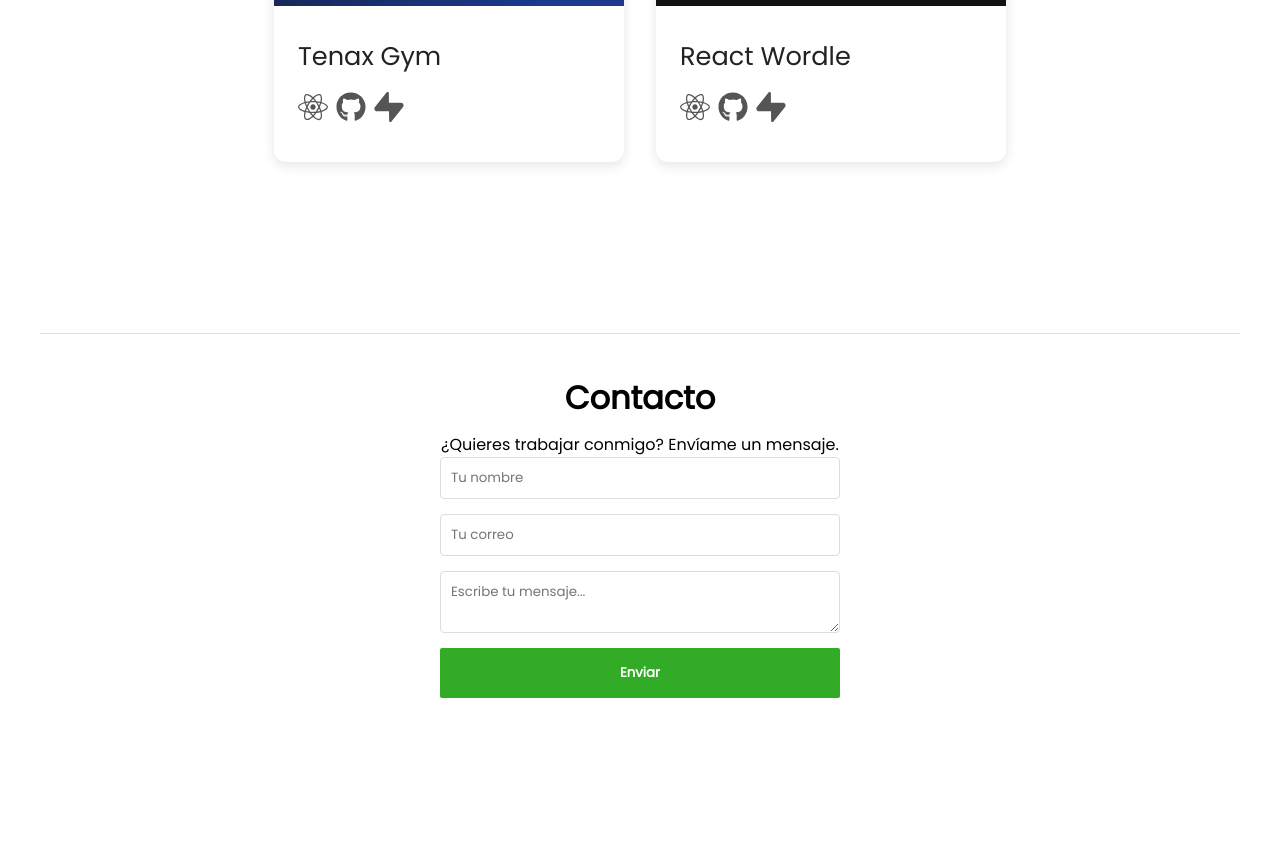
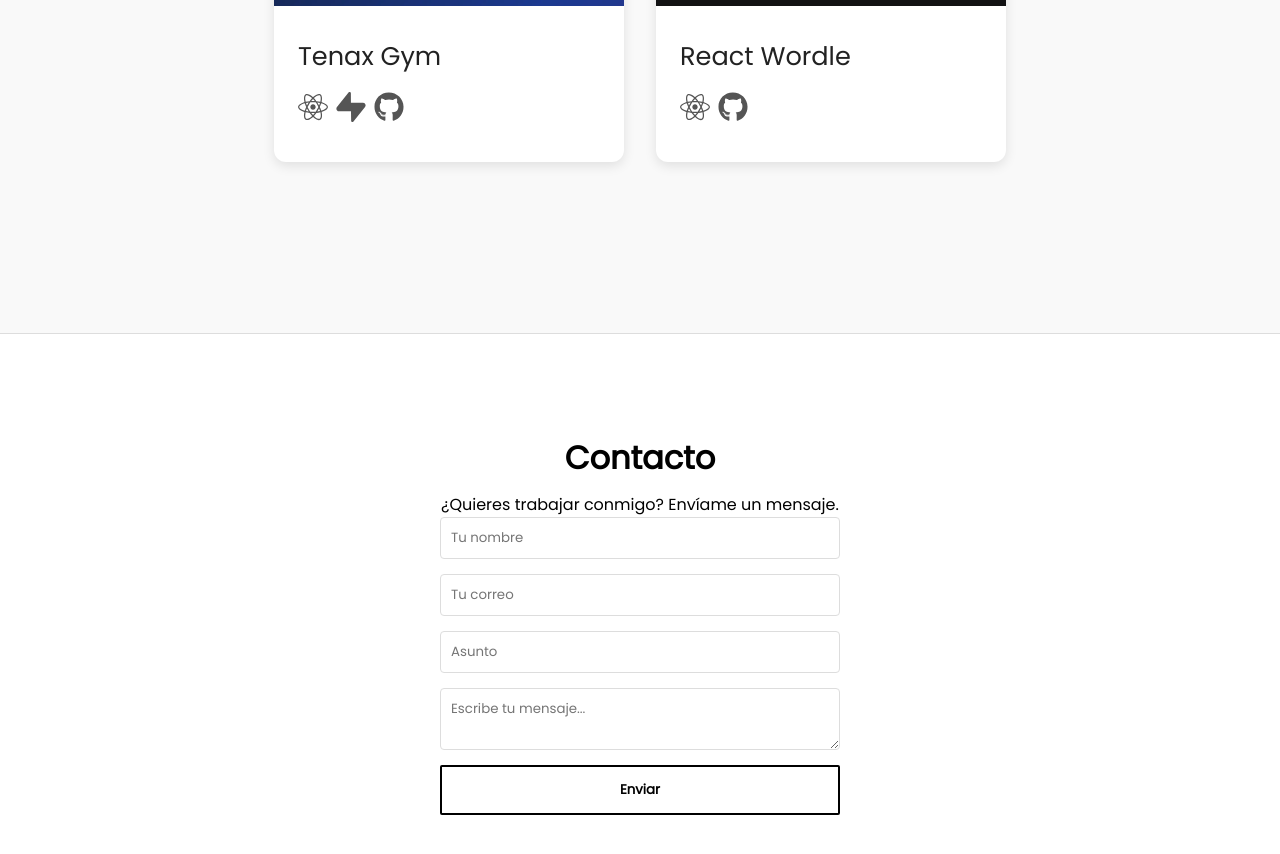
Before and after one commit to guibear0/Guillermo_Portfolio, a React (Vite) app: page / in a window 1280 px wide. Shown: the part 2476-3330 px from the top of the page. Built offline with nearby package versions, Linux system fonts and the light colour scheme.

Commit message:
ContactoEmailjs

```diff
--- a/package.json
+++ b/package.json
@@ -10,6 +10,7 @@
     "preview": "vite preview"
   },
   "dependencies": {
+    "@emailjs/browser": "^4.4.1",
     "framer-motion": "^12.23.16",
     "react": "^19.1.1",
     "react-dom": "^19.1.1",
--- a/src/comp_styles/Contacto.css
+++ b/src/comp_styles/Contacto.css
@@ -1,6 +1,10 @@
 #contacto {
   padding: 40px;
   text-align: center;
+}
+
+#contacto h2 {
+  margin-top: 60px;
 }
 
 .form-contacto {
@@ -19,14 +23,28 @@
 }
 
 .form-contacto button {
-  padding: 10px;
-  background: #32ab26;
-  border: none;
-  color: white;
-  font-weight: bold;
+  display: inline-flex;
+  align-items: center;
+  justify-content: center;
+  text-align: center;
+  vertical-align: middle;
+  transition: all .15s ease-in-out;
+  margin: 0;
+  height: 50px;
+  padding: 10px 30px;
+  border: 2px solid;
+  border-radius: 2px;
+  background-color: #ffffff52;
   cursor: pointer;
 }
 
 .form-contacto button:hover {
-  background: #28951f;
+   background-color:
+  #32ab26;
+  border-color: #32ab26;
+  color: white;
 }
+
+.form-contacto button p{
+  font-weight: bold;
+}
--- a/src/comp_styles/Header.css
+++ b/src/comp_styles/Header.css
@@ -58,7 +58,7 @@ header {
   height: 2px;
   background-color: #32ab26;
   transition: width 0.1s ease-in-out;
-  font-weight: bold;
+
 }
 
 .items:hover {
@@ -85,9 +85,7 @@ button {
   border-radius: 2px;
   background-color: #ffffff52;
   cursor: pointer;
-
 }
-
 button:hover {
   background-color:
   #32ab26;
--- a/src/comp_styles/Proyectos.css
+++ b/src/comp_styles/Proyectos.css
@@ -1,8 +1,8 @@
 #proyectos {
   padding: 2rem;
   text-align: center;
-  max-width: 1200px;
   margin: 0 auto;
+  background-color: #f9f9f9
 }
 
 #proyectos h2 {
--- a/src/components/Acerca.jsx
+++ b/src/components/Acerca.jsx
@@ -13,9 +13,7 @@ import { RiSupabaseFill } from "react-icons/ri";
 
 function Acerca() {
   return (
-
     <section id="acerca">
-
       <div className="contenido-acerca">
         <div className="sobre-mi">
           <h2>Sobre mí</h2>
--- a/src/components/Contacto.jsx
+++ b/src/components/Contacto.jsx
@@ -1,31 +1,162 @@
 // src/components/Contacto.jsx
 import "../comp_styles/Contacto.css";
 import { useState } from "react";
+//eslint-disable-next-line
+import { motion } from "framer-motion";
+import { FaSpinner, FaCheck } from "react-icons/fa";
+import emailjs from "@emailjs/browser";
 
 function Contacto() {
-  const [form, setForm] = useState({ nombre: "", email: "", mensaje: "" });
+  const [form, setForm] = useState({
+    nombre: "",
+    email: "",
+    asunto: "",
+    mensaje: "",
+  });
+  const [enviando, setEnviando] = useState(false);
+  const [exito, setExito] = useState(false);
+  const [error, setError] = useState(false); // nuevo estado para error
 
   function handleChange(e) {
     setForm({ ...form, [e.target.name]: e.target.value });
   }
 
-  function handleSubmit(e) {
+  async function handleSubmit(e) {
     e.preventDefault();
-    alert(`¡Gracias ${form.nombre}! Me pondré en contacto contigo pronto.`);
-    setForm({ nombre: "", email: "", mensaje: "" });
+    setEnviando(true);
+    setExito(false);
+    setError(false);
+
+    try {
+      await emailjs.send(
+        "service_r8bafxc",
+        "template_wsf4enu",
+        {
+          nombre: form.nombre,
+          email: form.email,
+          asunto: form.asunto,
+          mensaje: form.mensaje,
+        },
+        "12HwG1Tl8upDYKWkd"
+      );
+
+      setExito(true);
+      setForm({ nombre: "", email: "", asunto: "", mensaje: "" });
+      setTimeout(() => setExito(false), 2000);
+    } catch (err) {
+      console.error(err);
+      setError(true); // marca error
+    } finally {
+      setEnviando(false);
+    }
   }
 
   return (
-    <section id="contacto">
-      <h2>Contacto</h2>
-      <p>¿Quieres trabajar conmigo? Envíame un mensaje.</p>
-      <form className="form-contacto" onSubmit={handleSubmit}>
-        <input name="nombre" value={form.nombre} onChange={handleChange} placeholder="Tu nombre" required />
-        <input type="email" name="email" value={form.email} onChange={handleChange} placeholder="Tu correo" required />
-        <textarea name="mensaje" value={form.mensaje} onChange={handleChange} placeholder="Escribe tu mensaje..." required />
-        <button type="submit">Enviar</button>
-      </form>
-    </section>
+    <motion.section
+      id="contacto"
+      initial={{ opacity: 0, y: 50 }}
+      animate={{ opacity: 1, y: 0 }}
+      transition={{ duration: 0.8 }}
+    >
+      <motion.h2
+        initial={{ opacity: 0, y: -20 }}
+        animate={{ opacity: 1, y: 0 }}
+        transition={{ delay: 0.2 }}
+      >
+        Contacto
+      </motion.h2>
+
+      <motion.p
+        initial={{ opacity: 0 }}
+        animate={{ opacity: 1 }}
+        transition={{ delay: 0.4 }}
+      >
+        ¿Quieres trabajar conmigo? Envíame un mensaje.
+      </motion.p>
+
+      <motion.form
+        className="form-contacto"
+        onSubmit={handleSubmit}
+        initial={{ scale: 0.95, opacity: 0 }}
+        animate={{ scale: 1, opacity: 1 }}
+        transition={{ delay: 0.6 }}
+      >
+        <motion.input
+          whileFocus={{ scale: 1.02 }}
+          name="nombre"
+          value={form.nombre}
+          onChange={handleChange}
+          placeholder="Tu nombre"
+          required
+        />
+        <motion.input
+          whileFocus={{ scale: 1.02 }}
+          type="email"
+          name="email"
+          value={form.email}
+          onChange={handleChange}
+          placeholder="Tu correo"
+          required
+        />
+        <motion.input
+          whileFocus={{ scale: 1.02 }}
+          name="asunto"
+          value={form.asunto}
+          onChange={handleChange}
+          placeholder="Asunto"
+          required
+        />
+        <motion.textarea
+          whileFocus={{ scale: 1.02 }}
+          name="mensaje"
+          value={form.mensaje}
+          onChange={handleChange}
+          placeholder="Escribe tu mensaje..."
+          required
+        />
+
+        <motion.button
+          type="submit"
+          disabled={enviando}
+          whileHover={!enviando && !exito ? { scale: 1.05 } : {}}
+          whileTap={!enviando && !exito ? { scale: 0.95 } : {}}
+          className="btn-enviar"
+        >
+          {enviando ? (
+            <motion.div
+              animate={{ rotate: 360 }}
+              transition={{ repeat: Infinity, duration: 1, ease: "linear" }}
+              style={{ display: "flex", alignItems: "center", gap: "8px" }}
+            >
+              <FaSpinner />
+            </motion.div>
+          ) : exito ? (
+            <motion.div
+              initial={{ scale: 0 }}
+              animate={{ scale: 1 }}
+              transition={{ type: "spring", stiffness: 300 }}
+              style={{ display: "flex", alignItems: "center", gap: "8px" }}
+            >
+              <FaCheck />
+            </motion.div>
+          ) : (
+            <p>Enviar</p>
+          )}
+        </motion.button>
+
+        {/* Mensaje de error */}
+        {error && (
+          <motion.p
+            initial={{ opacity: 0 }}
+            animate={{ opacity: 1 }}
+            transition={{ duration: 0.5 }}
+            style={{ color: "red", marginTop: "1rem" }}
+          >
+            Hubo un error al enviar el mensaje.
+          </motion.p>
+        )}
+      </motion.form>
+    </motion.section>
   );
 }
 
--- a/src/components/Proyectos.jsx
+++ b/src/components/Proyectos.jsx
@@ -30,8 +30,8 @@ function Proyectos() {
       description: "Sitio web para un gimnasio, desarrollado con React y Supabase para la gestión de usuarios y ejercicios.",
       technologies: [
         { name: "React", icon: FaReact },
-        { name: "GitHub", icon: FaGithub },
-        { name: "Supabase", icon: SiSupabase },
+        { name: "GitHub", icon:  SiSupabase },
+        { name: "Supabase", icon: FaGithub },
       ],
       link: "https://tenax-gym.vercel.app/",
     },
@@ -42,7 +42,6 @@ function Proyectos() {
       technologies: [
         { name: "React", icon: FaReact },
         { name: "GitHub", icon: FaGithub },
-        { name: "Supabase", icon: SiSupabase },
       ],
       link: "https://react-wordle-lac.vercel.app/",
     },
```
Also changed, not shown: 1 other file (tests, documents, lock files or other folders).
